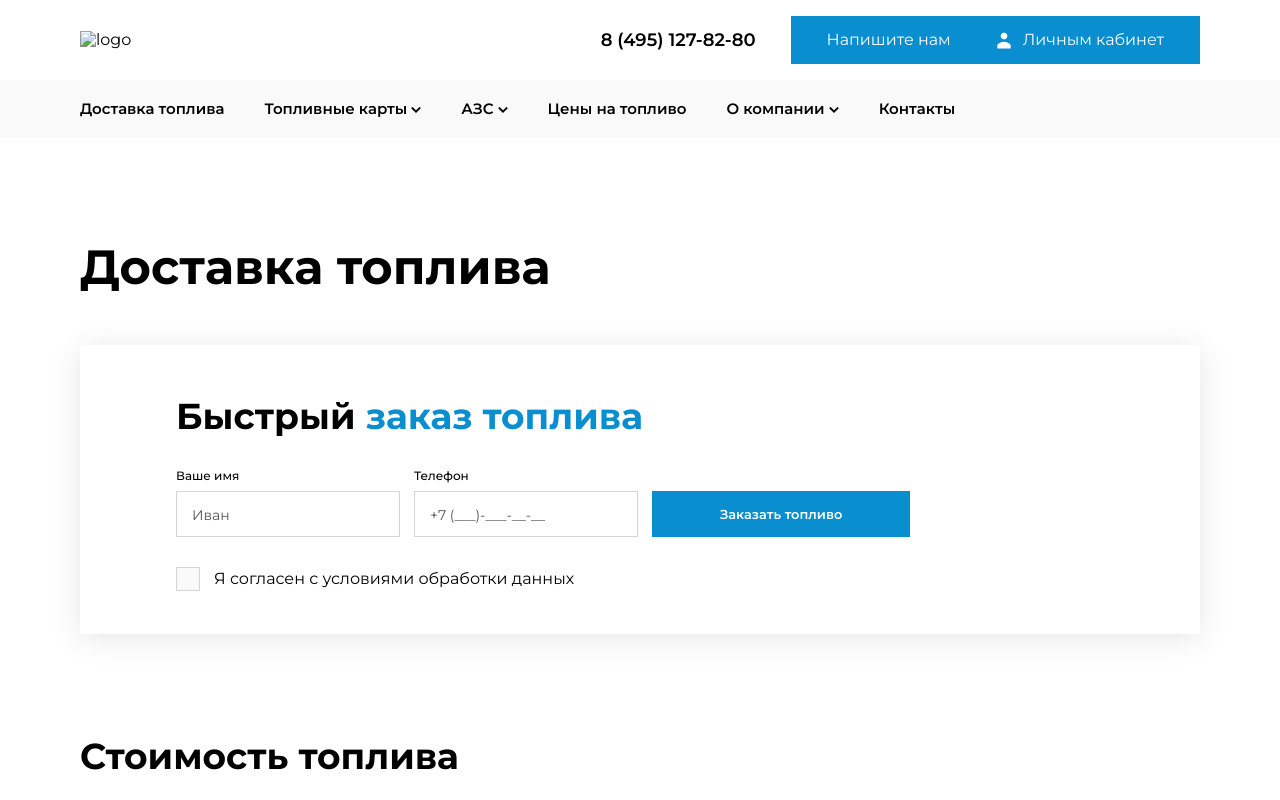
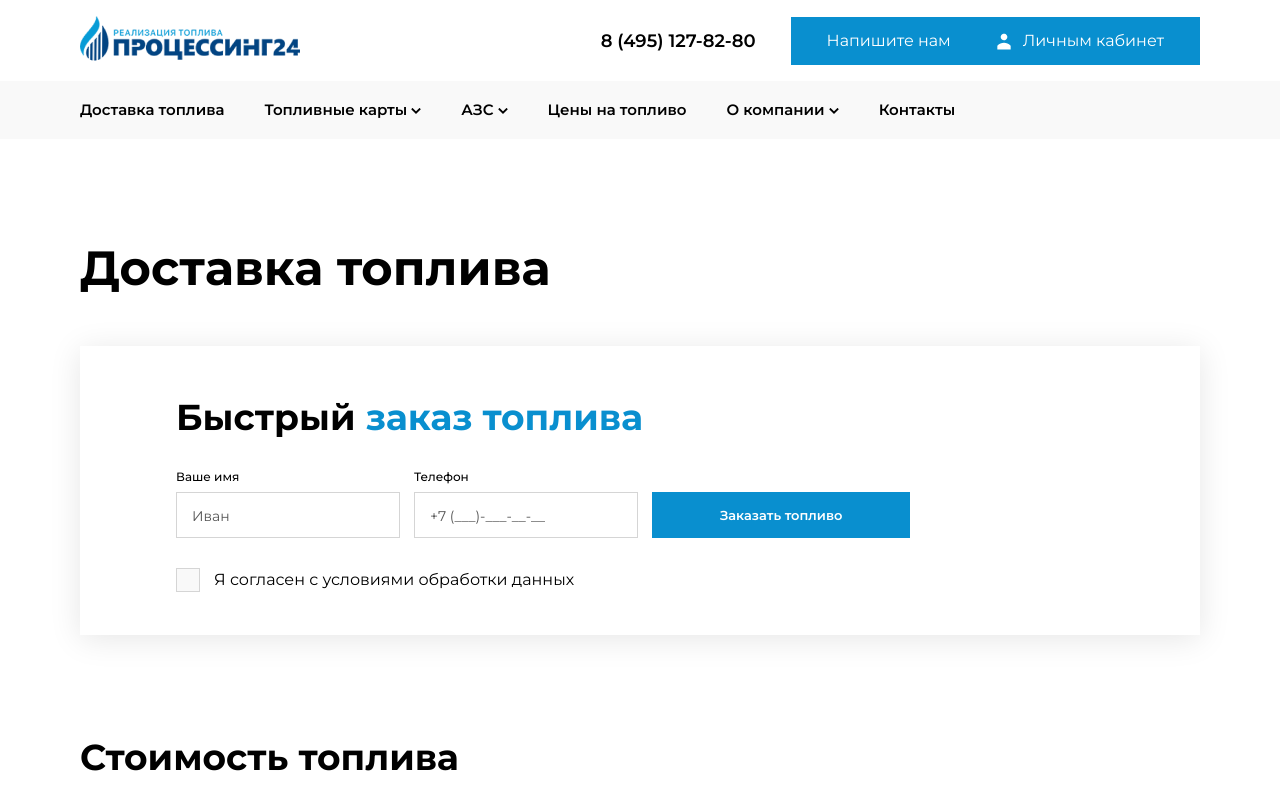
Before and after one commit to Miwgan/Processing24, a plain HTML site: page index.html in a window 1280 px wide. Shown: the top 800 px of the page. Drawn offline with nearby package versions, Linux system fonts and the light colour scheme; the site is published under a folder, as on GitHub Pages, so addresses that start at the root find nothing.

Commit message:
Update index.html

```diff
--- a/index.html
+++ b/index.html
@@ -19,7 +19,7 @@
   <header class="header">
     <div class="container header-container">
       <div class="header__top">
-        <a href="#"><img src="/img/logo.png" alt="logo"></a>
+        <a href="#"><img src="img/logo.png" alt="logo"></a>
         <div class="header__content">
           <a class="phone" href="tel:+74951278280 ">8 (495) 127-82-80</a>
           <a class="btn-reset btn" href="mailto:9671777103@mail.ru" aria-label="Напишите нам">Напишите нам</a>
```
